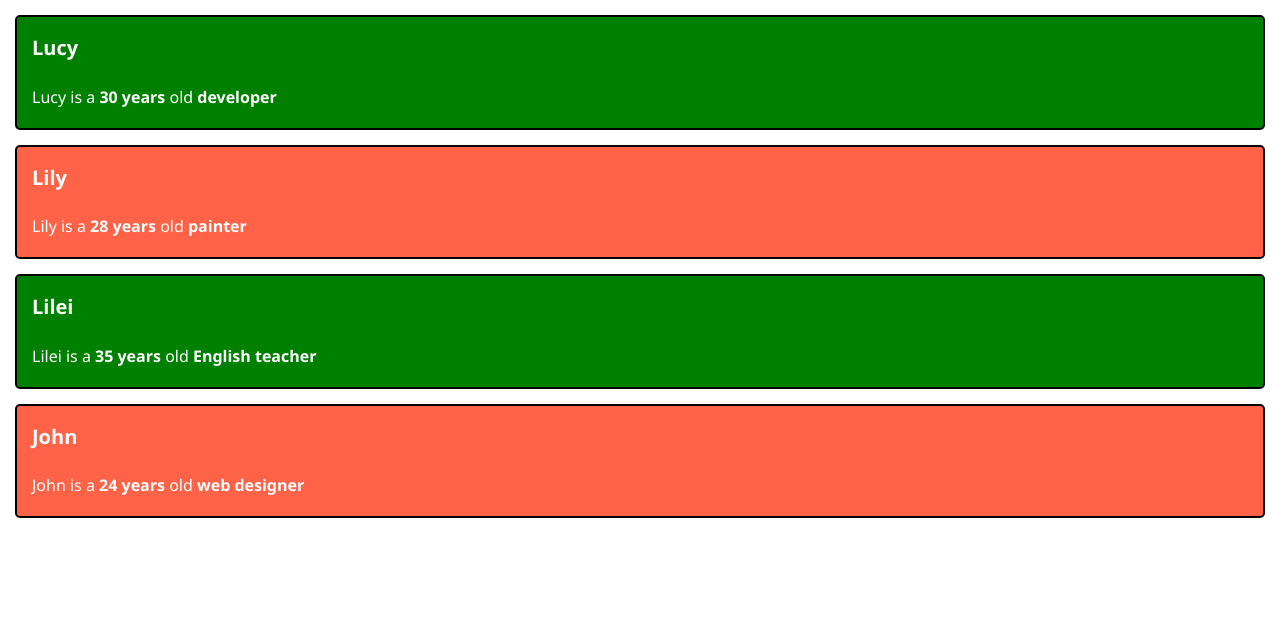
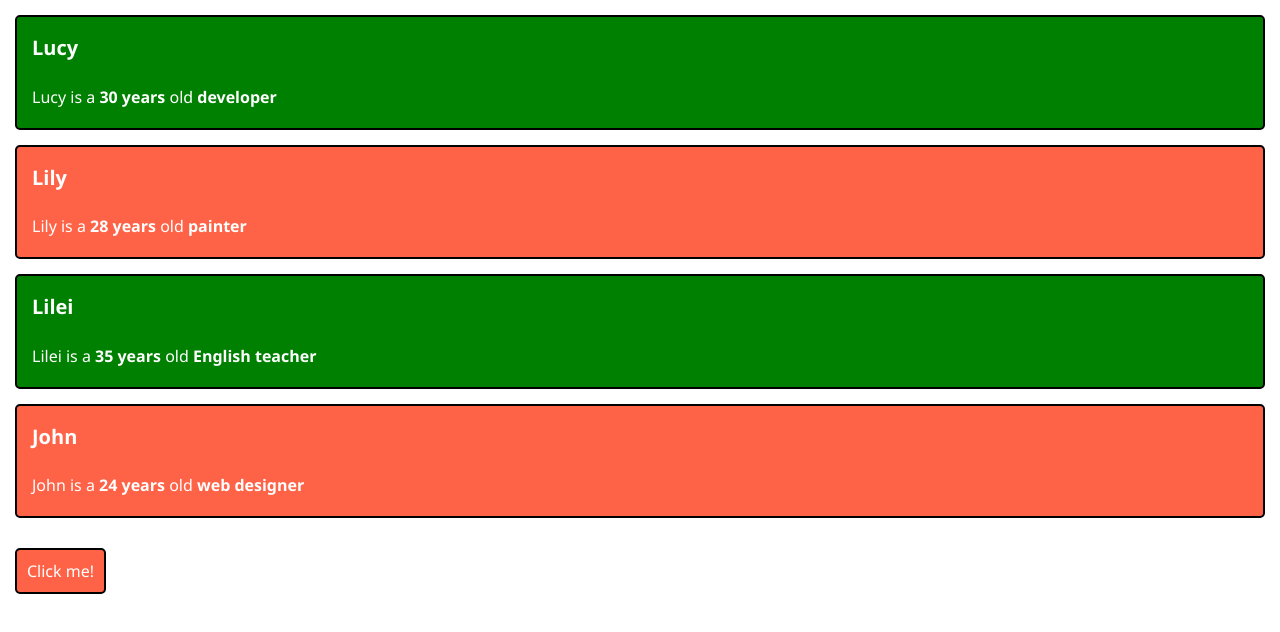
Before and after one commit to wangshijun/course-styled-components-fundamentals, a React (Create React App) app: page / in a window 1280 px wide. Shown: the top 632 px of the page. Built offline with nearby package versions, Linux system fonts and the light colour scheme.

Commit message:
(refactor): split components

```diff
--- a/src/App.js
+++ b/src/App.js
@@ -1,5 +1,6 @@
 import React, { Component } from 'react';
 import Contact from './components/Contact';
+import Button from './components/Button';
 
 const contacts = [
   { name: 'Lucy', gender: 'male', age: 30, introduction: 'developer' },
@@ -13,6 +14,7 @@ class App extends Component {
     return (
       <div className="App">
         {contacts.map(contact => <Contact contact={contact} />)}
+        <Button>Click me!</Button>
       </div>
     );
   }
--- /dev/null
+++ b/src/components/Button.js
@@ -0,0 +1,13 @@
+import styled from 'styled-components';
+
+const Button = styled.div`
+  display: inline-block;
+  border: 2px solid black;
+  border-radius: 5px;
+  padding: 5px 10px;
+  margin: 15px;
+  color: white;
+  background: tomato;
+`;
+
+export default Button;
```
